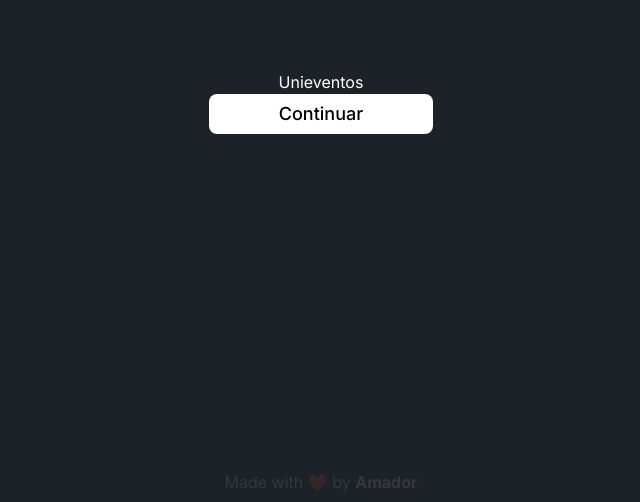
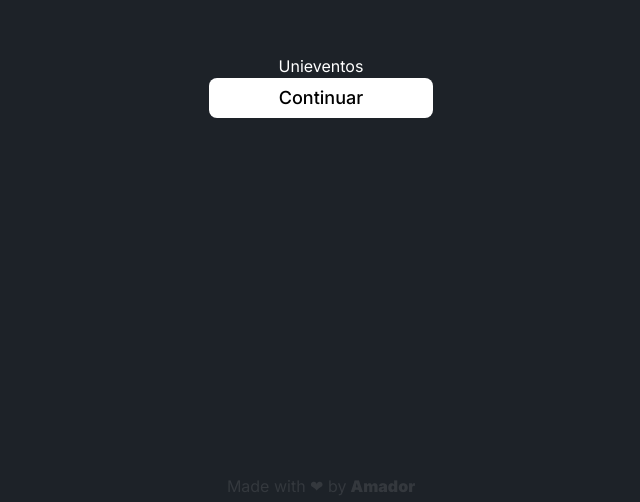
Before and after one commit to odiador/unieventos-front, a Next.js app: page / in a window 1280 px wide. Shown: the part 298-800 px from the top of the page, without its empty margins (319-959 px from the left). Built offline with nearby package versions, Linux system fonts and the light colour scheme.

Commit message:
Change watermark layout and design

```diff
--- a/app/auth/layout.tsx
+++ b/app/auth/layout.tsx
@@ -9,7 +9,7 @@ export default function RootLayout({
 }>) {
   return (
     <ModalProvider>
-      <main className="w-screen relative flex min-h-screen items-center justify-center">
+      <main className="relative h-full flex items-center justify-center">
         <div className="relative bg-[#292e34] max-w-96 gap-3 flex flex-col min-w-80 py-8 px-5 rounded-md border-2 border-white/5">
           <div className="shadow" />
           {children}
--- a/app/globals.css
+++ b/app/globals.css
@@ -37,15 +37,23 @@ body {
 button {
    @apply bg-white min-w-56 text-black text-lg py-1.5 px-3 rounded-lg font-medium hover:scale-105 transition-transform select-none;
 }
+
 .button-secondary {
    @apply bg-[#383d41] text-white/80 border-white/10;
 }
+
 .button-terciary {
    @apply bg-transparent text-white/80 text-lg border-[3px] border-white/10;
 }
+
 input {
    @apply bg-[#131517]/30 border-2 w-full border-white/10 rounded-md h-10 px-2 text-white selection:text-cyan-200 selection:bg-neutral-700 focus:outline-none focus:border-white/50 transition-colors;
 }
-.validator-message{
+
+.validator-message {
    @apply text-red-400 text-sm relative -top-2;
 }
+
+.bg-animate {
+   transition: background-image 0.5s linear;
+}
--- a/app/layout.tsx
+++ b/app/layout.tsx
@@ -2,6 +2,8 @@ import type { Metadata } from "next";
 import { Inter } from "next/font/google";
 import "./globals.css";
 import Link from "next/link";
+import { IconHeart } from "@tabler/icons-react";
+import MadeBy from "@/components/watermark";
 
 const inter = Inter({ subsets: ["latin"] });
 
@@ -17,12 +19,10 @@ export default function RootLayout({
 }>) {
   return (
     <html lang="en" suppressHydrationWarning={true}>
-      <body className={`${inter.className} flex flex-col`}  >
+      <body className={`${inter.className} flex flex-col max-h-screen h-screen gap-1`}  >
         <div className="fixed -z-50 bg-[#1d2228] pointer-events-none left-0 top-0 w-screen h-screen" />
-        {children}
-        <div className="fixed bottom-0 w-full text-white/10 h-10 justify-center flex items-center text-center">
-          <Link href={"https://github.com/odiador"} className="hover:scale-105 transition-all hover:text-white/100 cursor-pointer h-full px-4 content-center">Made with ❤️ by <strong>Amador</strong></Link>
-        </div>
+        <div className="grow">{children}</div>
+        <MadeBy />
       </body>
     </html>
   );
--- a/app/page.tsx
+++ b/app/page.tsx
@@ -6,7 +6,7 @@ export default function Home() {
   const router = useRouter();
 
   return (
-      <main className="w-screen relative flex min-h-screen items-center justify-center flex-col">
+      <main className="w-screen relative flex h-full items-center justify-center flex-col">
         {"Unieventos"}
         <button onClick={() => { router.push("/auth") }} type="button" >
           Continuar
--- /dev/null
+++ b/components/watermark.tsx
@@ -0,0 +1,14 @@
+import { IconHeart } from "@tabler/icons-react"
+import Link from "next/link"
+
+const MadeBy = () => {
+    return <div className=" text-white/10 w-full justify-center flex items-center text-center pb-1">
+        <Link href={"https://github.com/odiador"} className="flex hover:scale-105 h-fit transition-all group text-white/10 hover:text-white cursor-pointer px-4 content-center text-base font-normal">
+            {"Made with ❤ by "}
+            <strong className="ml-1 font-black">
+                {"Amador"}
+            </strong>
+        </Link>
+    </div>
+}
+export default MadeBy;
```
